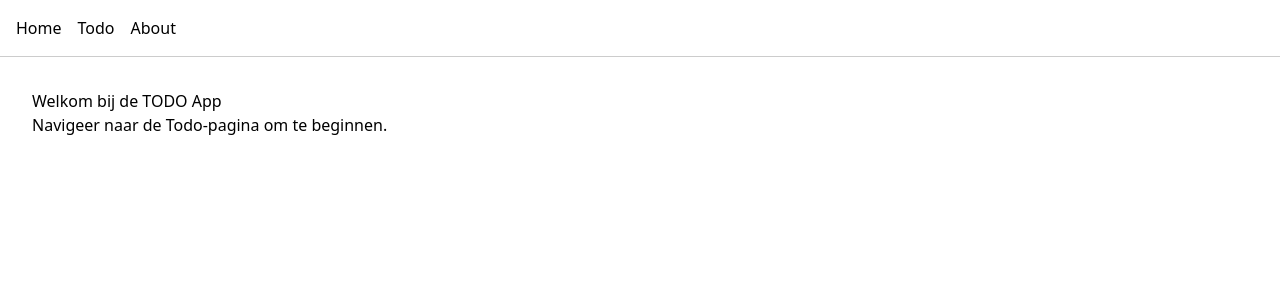
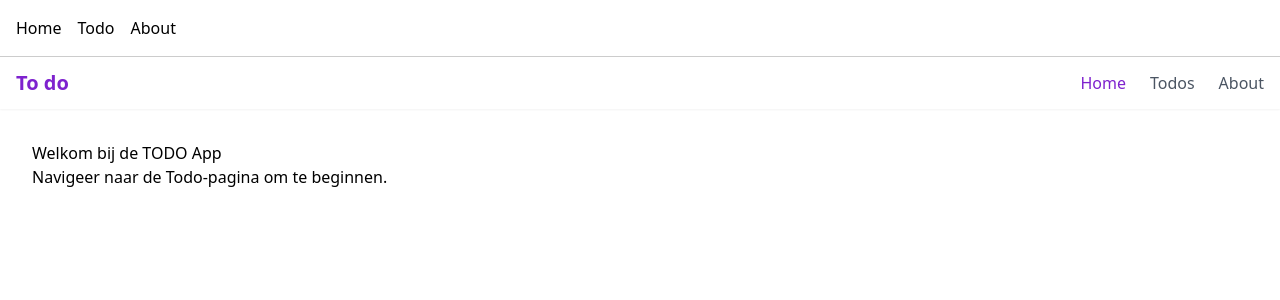
Before and after one commit to cindybruikman/assessment-to-do, a React (Create React App) app: page / in a window 1280 px wide. Shown: the top 300 px of the page. Built offline with nearby package versions, Linux system fonts and the light colour scheme.

Commit message:
Add Navbar component with routing links for Home, Todos, and About pages

```diff
--- a/src/App.js
+++ b/src/App.jsx
@@ -1,5 +1,6 @@
 import { BrowserRouter, Routes, Route, Link } from "react-router-dom";
 import { GlobalStateProvider } from "./GlobalState";
+import Navbar from "./components/Navbar";
 import HomePage from "./pages/HomePage";
 import TodoPage from "./pages/TodoPage";
 import AboutPage from "./pages/AboutPage";
@@ -17,6 +18,7 @@ function App() {
           </Link>
           <Link to="/about">About</Link>
         </nav>
+        <Navbar />
         <Routes>
           <Route path="/" element={<HomePage />} />
           <Route path="/todo" element={<TodoPage />} />
--- /dev/null
+++ b/src/components/Navbar.jsx
@@ -0,0 +1,49 @@
+import React from 'react';
+import { Link, useLocation } from 'react-router-dom';
+
+const Navbar = () => {
+  const location = useLocation();
+
+  const isActive = (path) => {
+    return location.pathname === path;
+  };
+
+  return (
+    <nav className="bg-white shadow-sm">
+      <div className="container mx-auto px-4 py-3">
+        <div className="flex items-center justify-between">
+          <Link to="/" className="text-xl font-bold text-purple-700">To do</Link>
+
+          <div className="flex space-x-6">
+            <Link
+              to="/"
+              className={`transition-all duration-200 ${isActive('/')
+                ? 'text-purple-700 font-medium'
+                : 'text-gray-600 hover:text-purple-600'}`}
+            >
+              Home
+            </Link>
+            <Link
+              to="/todos"
+              className={`transition-all duration-200 ${isActive('/todos')
+                ? 'text-purple-700 font-medium'
+                : 'text-gray-600 hover:text-purple-600'}`}
+            >
+              Todos
+            </Link>
+            <Link
+              to="/about"
+              className={`transition-all duration-200 ${isActive('/about')
+                ? 'text-purple-700 font-medium'
+                : 'text-gray-600 hover:text-purple-600'}`}
+            >
+              About
+            </Link>
+          </div>
+        </div>
+      </div>
+    </nav>
+  );
+};
+
+export default Navbar;
```
